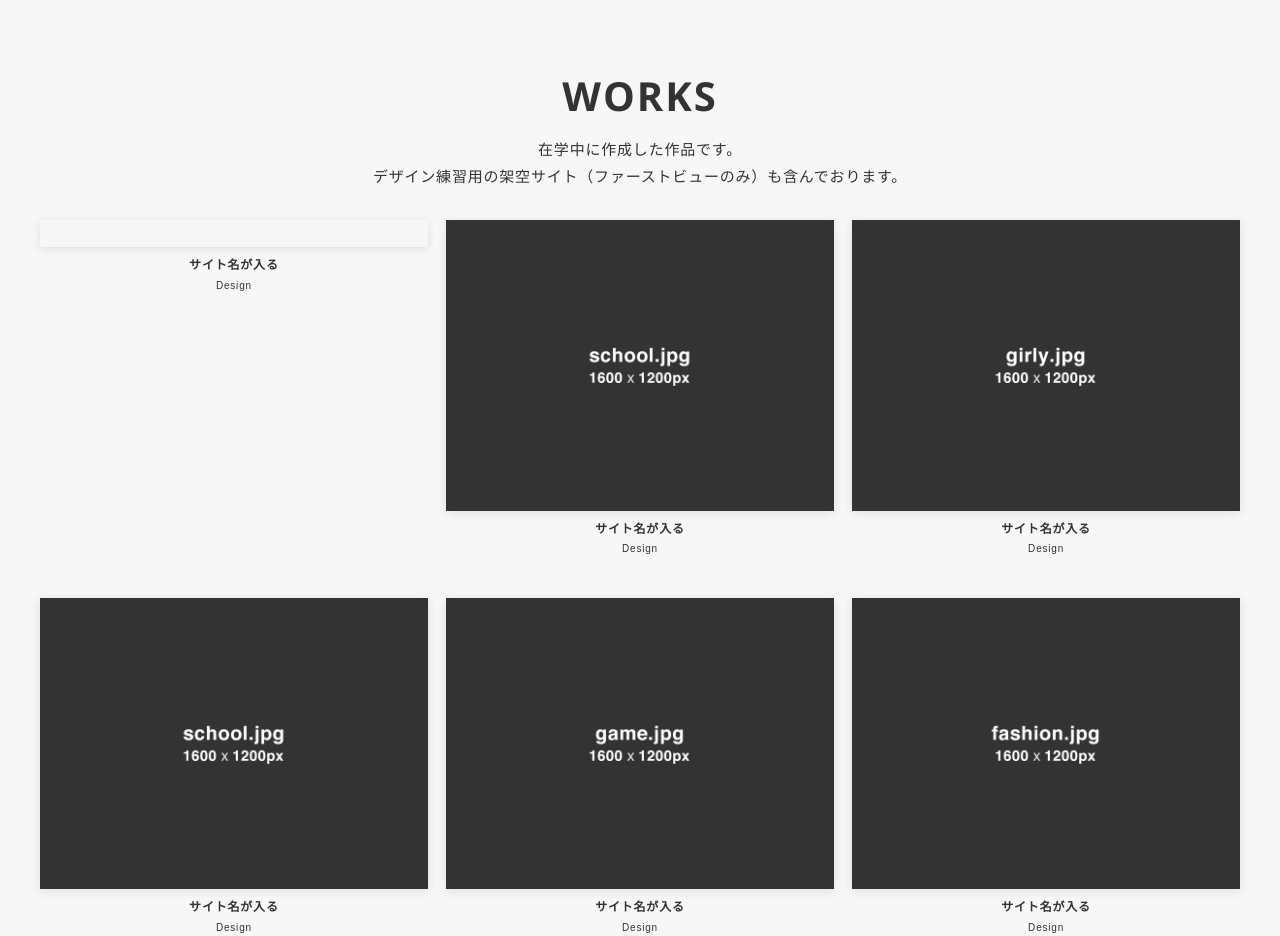
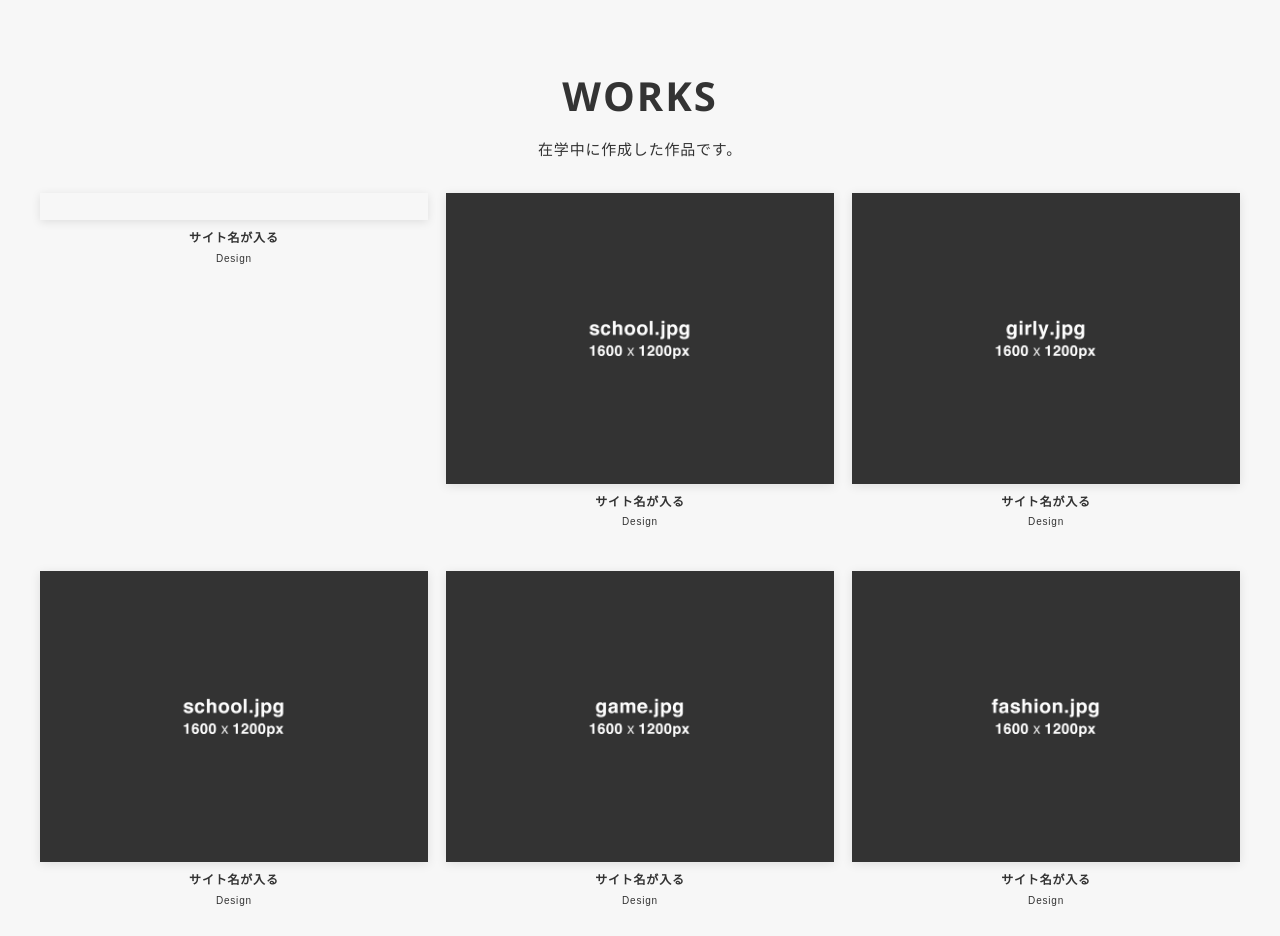
Before and after one commit to kuhaku2724/kuhaku2724.github.io, a plain HTML site: page index.html in a window 1280 px wide. Shown: the part 800-1736 px from the top of the page. Drawn offline with nearby package versions, Linux system fonts and the light colour scheme; files whose address does not match are found by name.

Commit message:
Update index.html

```diff
--- a/index.html
+++ b/index.html
@@ -52,7 +52,7 @@
             <h2 class="heading-primary">WORKS</h2>
           </div>
           <div class="section-lead">
-            <p>在学中に作成した作品です。<br>デザイン練習用の架空サイト（ファーストビューのみ）も含んでおります。</p>
+            <p>在学中に作成した作品です。</p>
           </div>
           <div class="section-body works">
             <div class="works-list js-my-gallery">
```
